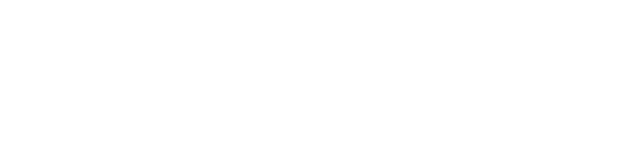
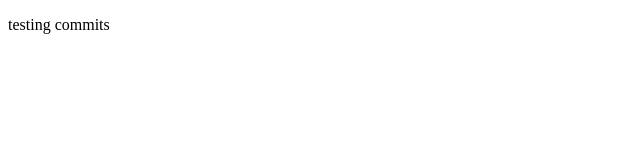
Before and after one commit to EugeneGavrilenko/HomeWork, a plain HTML site: page index6.html in a window 1280 px wide. Shown: the whole page, without its empty margins (0-640 px from the left). Drawn offline with Linux system fonts and the light colour scheme.

Commit message:
'modified'

```diff
--- a/index6.html
+++ b/index6.html
@@ -91,6 +91,7 @@
         });
         console.log(elevenMaped);
     </script>
+
+<p>testing commits</p>
 </body>
-
 </html>
```
